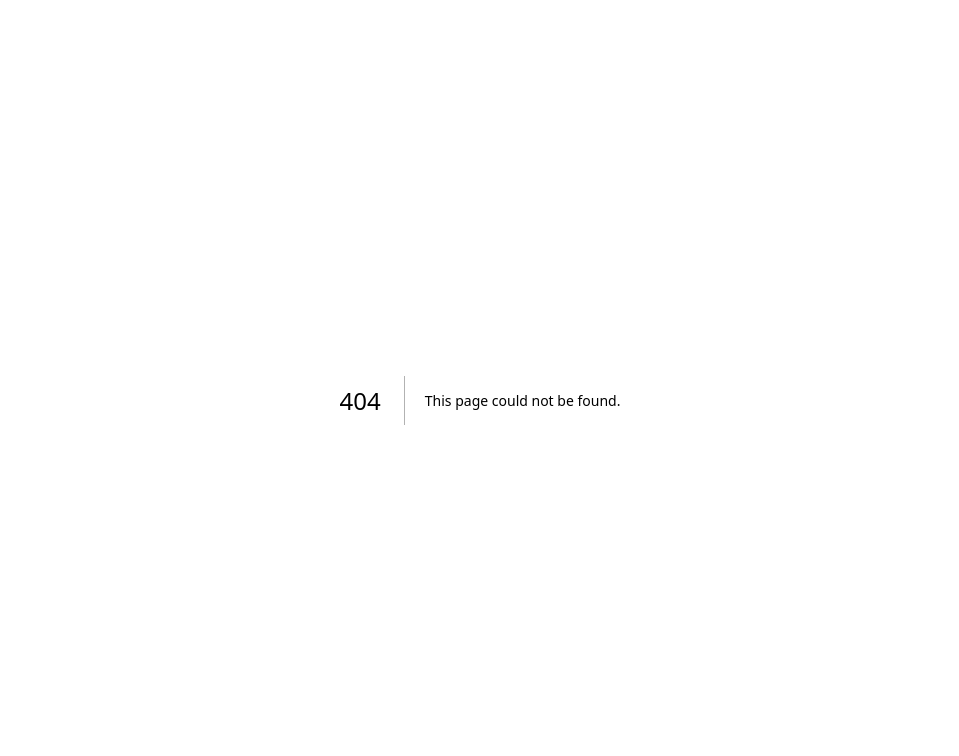
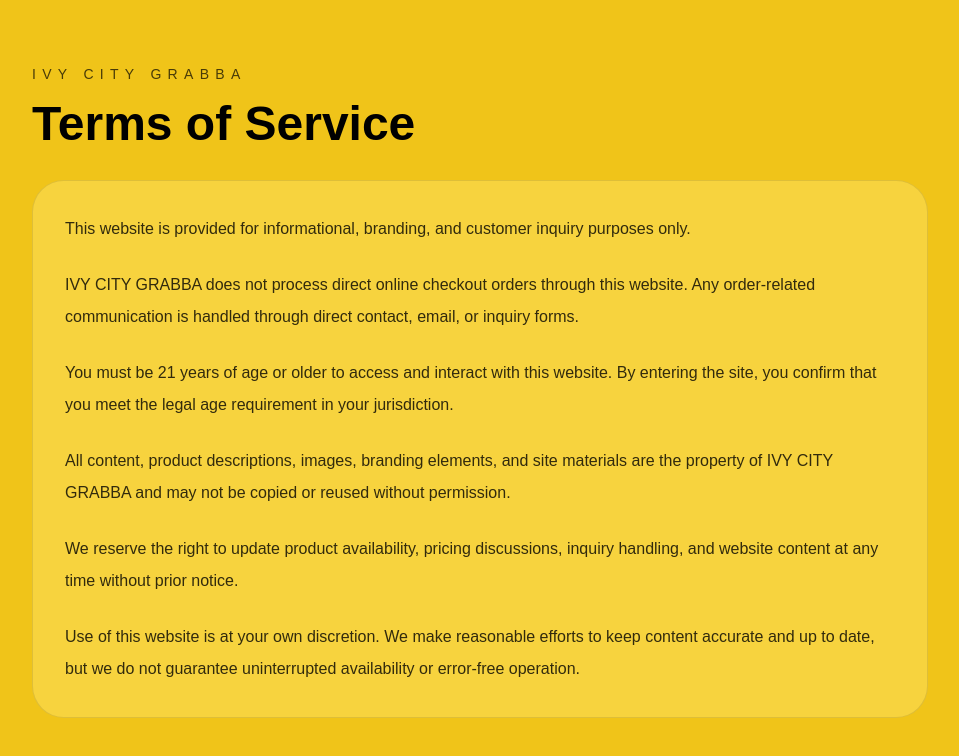
Before and after one commit to Haileleul4337/ivycity-grabba, a Next.js app: page /terms-of-service in a window 1280 px wide. Before the commit this address had no page. Shown: the top 756 px of the page, without its empty margins (160-1119 px from the left). Built offline with nearby package versions, Linux system fonts and the light colour scheme.

Commit message:
Create page.tsx

```diff
--- /dev/null
+++ b/app/terms-of-service/page.tsx
@@ -0,0 +1,31 @@
+export default function TermsOfServicePage() {
+  return (
+    <main className="min-h-screen bg-[#f0c419] px-4 py-16 text-black sm:px-6 lg:px-8">
+      <div className="mx-auto max-w-4xl">
+        <p className="text-sm uppercase tracking-[0.45em] text-black/70">IVY CITY GRABBA</p>
+        <h1 className="mt-4 text-4xl font-semibold sm:text-5xl">Terms of Service</h1>
+
+        <div className="mt-8 space-y-6 rounded-[2rem] border border-black/10 bg-[#f7d33e] p-6 sm:p-8">
+          <p className="text-base leading-8 text-black/80">
+            This website is provided for informational, branding, and customer inquiry purposes only.
+          </p>
+          <p className="text-base leading-8 text-black/80">
+            IVY CITY GRABBA does not process direct online checkout orders through this website. Any order-related communication is handled through direct contact, email, or inquiry forms.
+          </p>
+          <p className="text-base leading-8 text-black/80">
+            You must be 21 years of age or older to access and interact with this website. By entering the site, you confirm that you meet the legal age requirement in your jurisdiction.
+          </p>
+          <p className="text-base leading-8 text-black/80">
+            All content, product descriptions, images, branding elements, and site materials are the property of IVY CITY GRABBA and may not be copied or reused without permission.
+          </p>
+          <p className="text-base leading-8 text-black/80">
+            We reserve the right to update product availability, pricing discussions, inquiry handling, and website content at any time without prior notice.
+          </p>
+          <p className="text-base leading-8 text-black/80">
+            Use of this website is at your own discretion. We make reasonable efforts to keep content accurate and up to date, but we do not guarantee uninterrupted availability or error-free operation.
+          </p>
+        </div>
+      </div>
+    </main>
+  )
+}
```
